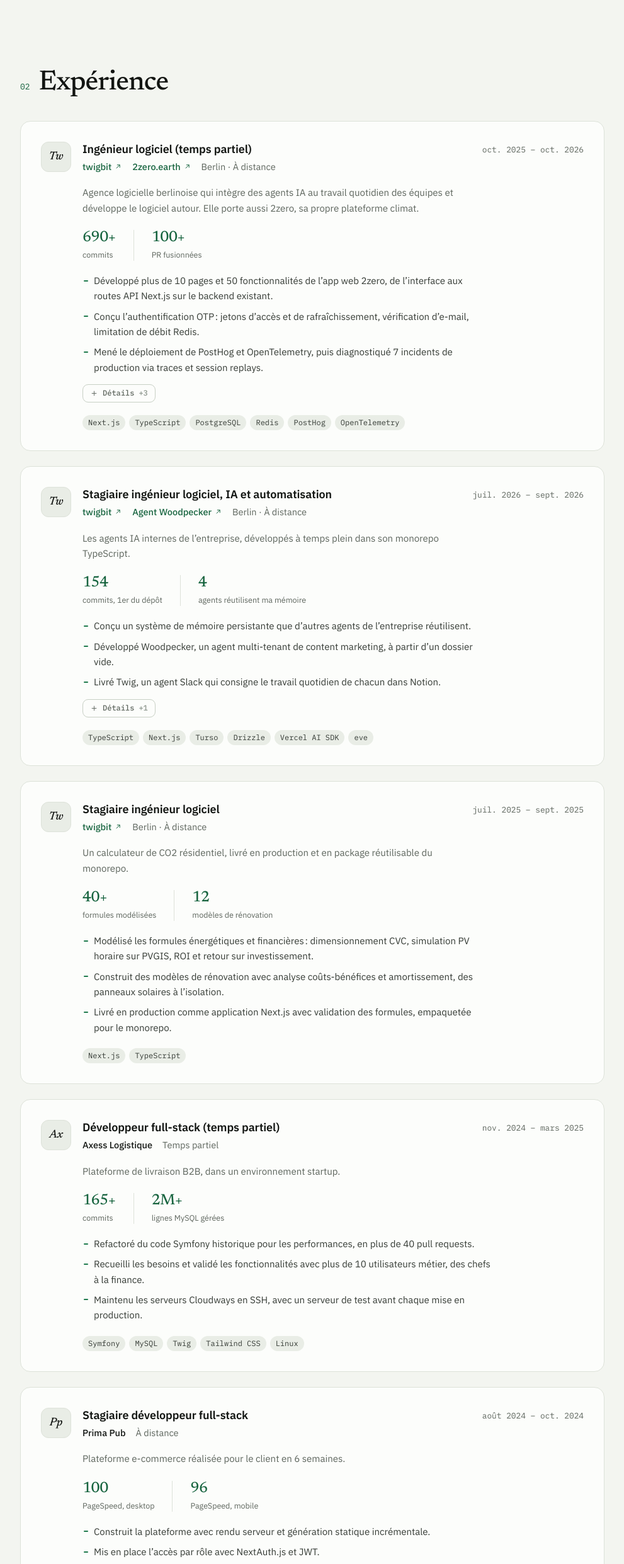
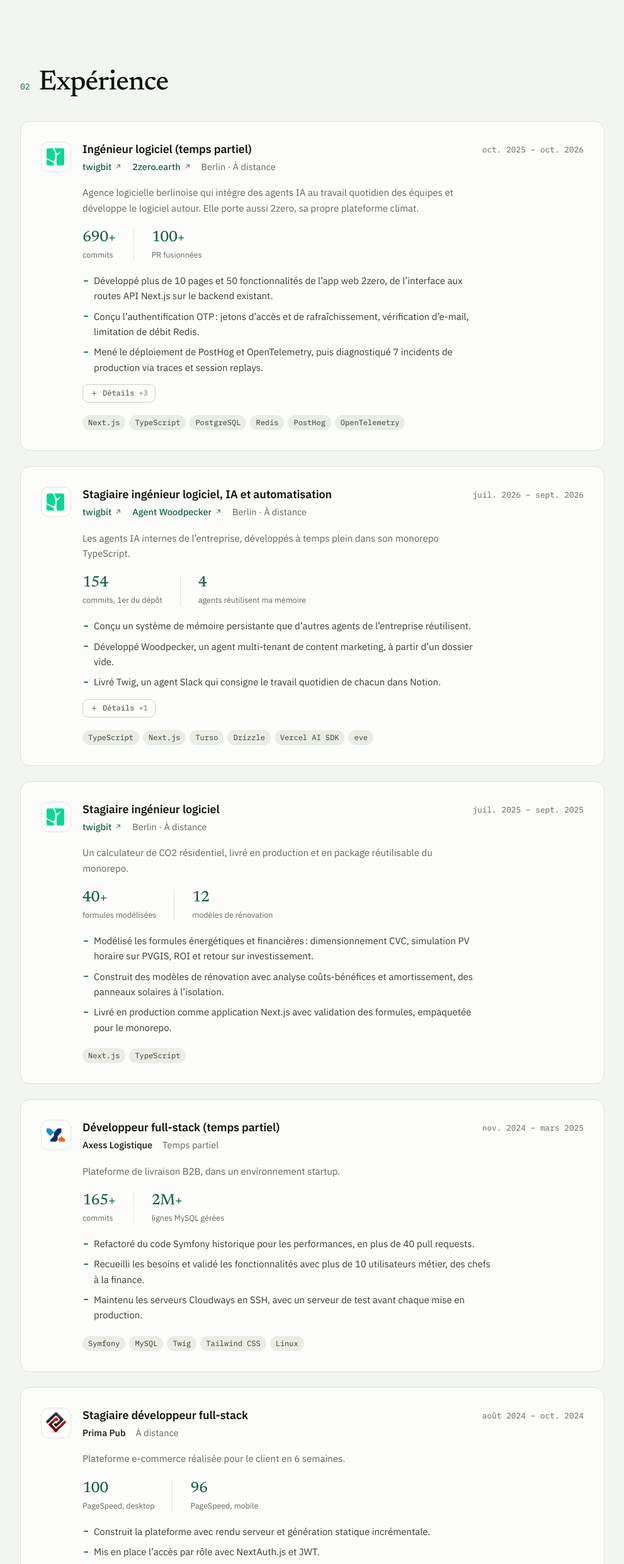
Before and after one commit to MouhibBahri/MouhibBahri.github.io, a plain HTML site: page fr/index.html in a window 1280 px wide. Shown: the part 1052-3535 px from the top of the page at 63% size, without its empty margins (258-1249 px from the left). Drawn offline with Linux system fonts and the light colour scheme.

Commit message:
Add twigbit, Axess Logistique and Prima Pub logos
Co-Authored-By: Claude Opus 5.5 <noreply@anthropic.com>
Claude-Session: https://claude.ai/code/session_015ZZe6V28JKZ3WVa73SdSsm

```diff
--- a/assets/css/site.css
+++ b/assets/css/site.css
@@ -187,6 +187,8 @@ h1 { font: 500 clamp(3rem, 6.2vw, 5.3rem)/.96 var(--serif); letter-spacing: -.03
   flex: none; display: grid; place-items: center; width: 48px; height: 48px; border-radius: 12px;
   background: var(--bg-2); border: 1px solid var(--line); color: var(--ink); font: italic 500 18px/1 var(--serif);
 }
+.logo.has-img { background: #fff; padding: 5px; overflow: hidden; }
+.logo.has-img img { width: 100%; height: 100%; object-fit: contain; }
 .logo-glyph { color: var(--accent-ink); background: var(--accent-soft); border-color: transparent; }
 .logo-glyph svg { width: 22px; height: 22px; }
 
--- a/fr/index.html
+++ b/fr/index.html
@@ -120,7 +120,7 @@ var p=new URLSearchParams(location.search).get("palette");if(p)d.dataset.palette
 <div class="xps">
 <article class="panel xp reveal" data-skills="next.js|typescript|postgresql|redis|posthog|opentelemetry|python|django|mcp" data-label="Ingénieur logiciel (temps partiel) · twigbit">
 <header class="xp-head">
-<span class="logo" aria-hidden="true">Tw</span>
+<span class="logo has-img" aria-hidden="true"><img src="../assets/img/logos/twigbit.webp" alt="" width="48" height="48" loading="lazy"></span>
 <div class="xp-id">
 <h3>Ingénieur logiciel (temps partiel)</h3>
 <p class="xp-co"><a class="ext" href="https://www.twigbit.ai/en" target="_blank" rel="noopener">twigbit<svg viewBox="0 0 24 24" aria-hidden="true" fill="none" stroke="currentColor" stroke-width="1.8" class="i-ext"><path d="M7 17 17 7M9 7h8v8"/></svg></a><a class="ext" href="https://2zero.earth" target="_blank" rel="noopener">2zero.earth<svg viewBox="0 0 24 24" aria-hidden="true" fill="none" stroke="currentColor" stroke-width="1.8" class="i-ext"><path d="M7 17 17 7M9 7h8v8"/></svg></a><span class="muted">Berlin · À distance</span></p>
@@ -136,7 +136,7 @@ var p=new URLSearchParams(location.search).get("palette");if(p)d.dataset.palette
 </article>
 <article class="panel xp reveal" data-skills="typescript|next.js|turso|drizzle|vercel ai sdk|eve|slack api|notion api" data-label="Stagiaire ingénieur logiciel, IA et automatisation · twigbit">
 <header class="xp-head">
-<span class="logo" aria-hidden="true">Tw</span>
+<span class="logo has-img" aria-hidden="true"><img src="../assets/img/logos/twigbit.webp" alt="" width="48" height="48" loading="lazy"></span>
 <div class="xp-id">
 <h3>Stagiaire ingénieur logiciel, IA et automatisation</h3>
 <p class="xp-co"><a class="ext" href="https://www.twigbit.ai/en" target="_blank" rel="noopener">twigbit<svg viewBox="0 0 24 24" aria-hidden="true" fill="none" stroke="currentColor" stroke-width="1.8" class="i-ext"><path d="M7 17 17 7M9 7h8v8"/></svg></a><a class="ext" href="https://www.twigbit.ai/en/agents/marketing" target="_blank" rel="noopener">Agent Woodpecker<svg viewBox="0 0 24 24" aria-hidden="true" fill="none" stroke="currentColor" stroke-width="1.8" class="i-ext"><path d="M7 17 17 7M9 7h8v8"/></svg></a><span class="muted">Berlin · À distance</span></p>
@@ -152,7 +152,7 @@ var p=new URLSearchParams(location.search).get("palette");if(p)d.dataset.palette
 </article>
 <article class="panel xp reveal" data-skills="next.js|typescript" data-label="Stagiaire ingénieur logiciel · twigbit">
 <header class="xp-head">
-<span class="logo" aria-hidden="true">Tw</span>
+<span class="logo has-img" aria-hidden="true"><img src="../assets/img/logos/twigbit.webp" alt="" width="48" height="48" loading="lazy"></span>
 <div class="xp-id">
 <h3>Stagiaire ingénieur logiciel</h3>
 <p class="xp-co"><a class="ext" href="https://www.twigbit.ai/en" target="_blank" rel="noopener">twigbit<svg viewBox="0 0 24 24" aria-hidden="true" fill="none" stroke="currentColor" stroke-width="1.8" class="i-ext"><path d="M7 17 17 7M9 7h8v8"/></svg></a><span class="muted">Berlin · À distance</span></p>
@@ -166,7 +166,7 @@ var p=new URLSearchParams(location.search).get("palette");if(p)d.dataset.palette
 </article>
 <article class="panel xp reveal" data-skills="symfony|mysql|twig|tailwind css|linux" data-label="Développeur full-stack (temps partiel) · Axess Logistique">
 <header class="xp-head">
-<span class="logo" aria-hidden="true">Ax</span>
+<span class="logo has-img" aria-hidden="true"><img src="../assets/img/logos/axess.webp" alt="" width="48" height="48" loading="lazy"></span>
 <div class="xp-id">
 <h3>Développeur full-stack (temps partiel)</h3>
 <p class="xp-co"><span class="co">Axess Logistique</span><span class="muted">Temps partiel</span></p>
@@ -180,7 +180,7 @@ var p=new URLSearchParams(location.search).get("palette");if(p)d.dataset.palette
 </article>
 <article class="panel xp reveal" data-skills="next.js|typescript|prisma|postgresql|tailwind css" data-label="Stagiaire développeur full-stack · Prima Pub">
 <header class="xp-head">
-<span class="logo" aria-hidden="true">Pp</span>
+<span class="logo has-img" aria-hidden="true"><img src="../assets/img/logos/prima.webp" alt="" width="48" height="48" loading="lazy"></span>
 <div class="xp-id">
 <h3>Stagiaire développeur full-stack</h3>
 <p class="xp-co"><span class="co">Prima Pub</span><span class="muted">À distance</span></p>
--- a/src/content.mjs
+++ b/src/content.mjs
@@ -88,6 +88,7 @@ const twigbit = {
   company: "twigbit",
   url: "https://www.twigbit.ai/en",
   mono: "Tw",
+  logo: "twigbit.webp",
   place: { en: "Berlin · Remote", fr: "Berlin · À distance" },
   about: {
     en: "Berlin software agency that brings AI agents into teams’ daily work and builds the software around them. It also runs 2zero, its own climate-tech platform.",
@@ -155,6 +156,7 @@ export const experience = [
   {
     company: "Axess Logistique",
     mono: "Ax",
+    logo: "axess.webp",
     place: { en: "Part-time", fr: "Temps partiel" },
     about: { en: "B2B delivery platform, built in a startup environment.", fr: "Plateforme de livraison B2B, dans un environnement startup." },
     title: { en: "Full-Stack Developer (Part-Time)", fr: "Développeur full-stack (temps partiel)" },
@@ -174,6 +176,7 @@ export const experience = [
   {
     company: "Prima Pub",
     mono: "Pp",
+    logo: "prima.webp",
     place: { en: "Remote", fr: "À distance" },
     about: { en: "eCommerce platform built for the client in 6 weeks.", fr: "Plateforme e-commerce réalisée pour le client en 6 semaines." },
     title: { en: "Full-Stack Developer Intern", fr: "Stagiaire développeur full-stack" },
--- a/src/template.mjs
+++ b/src/template.mjs
@@ -123,7 +123,7 @@ export function render(lang) {
     return `
       <article class="panel xp reveal" data-skills="${skillAttr(e.tags)}" data-label="${T(e.title)} · ${esc(e.company)}">
         <header class="xp-head">
-          <span class="logo" aria-hidden="true">${esc(e.mono)}</span>
+          ${e.logo ? `<span class="logo has-img" aria-hidden="true"><img src="${base}assets/img/logos/${e.logo}" alt="" width="48" height="48" loading="lazy"></span>` : `<span class="logo" aria-hidden="true">${esc(e.mono)}</span>`}
           <div class="xp-id">
             <h3>${T(e.title)}</h3>
             <p class="xp-co">${links}<span class="muted">${T(e.place)}</span></p>
```
Also changed, not shown: index.html (+5 -5 lines), assets/img/logos/axess.webp (added), assets/img/logos/prima.webp (added), assets/img/logos/twigbit.webp (added).
